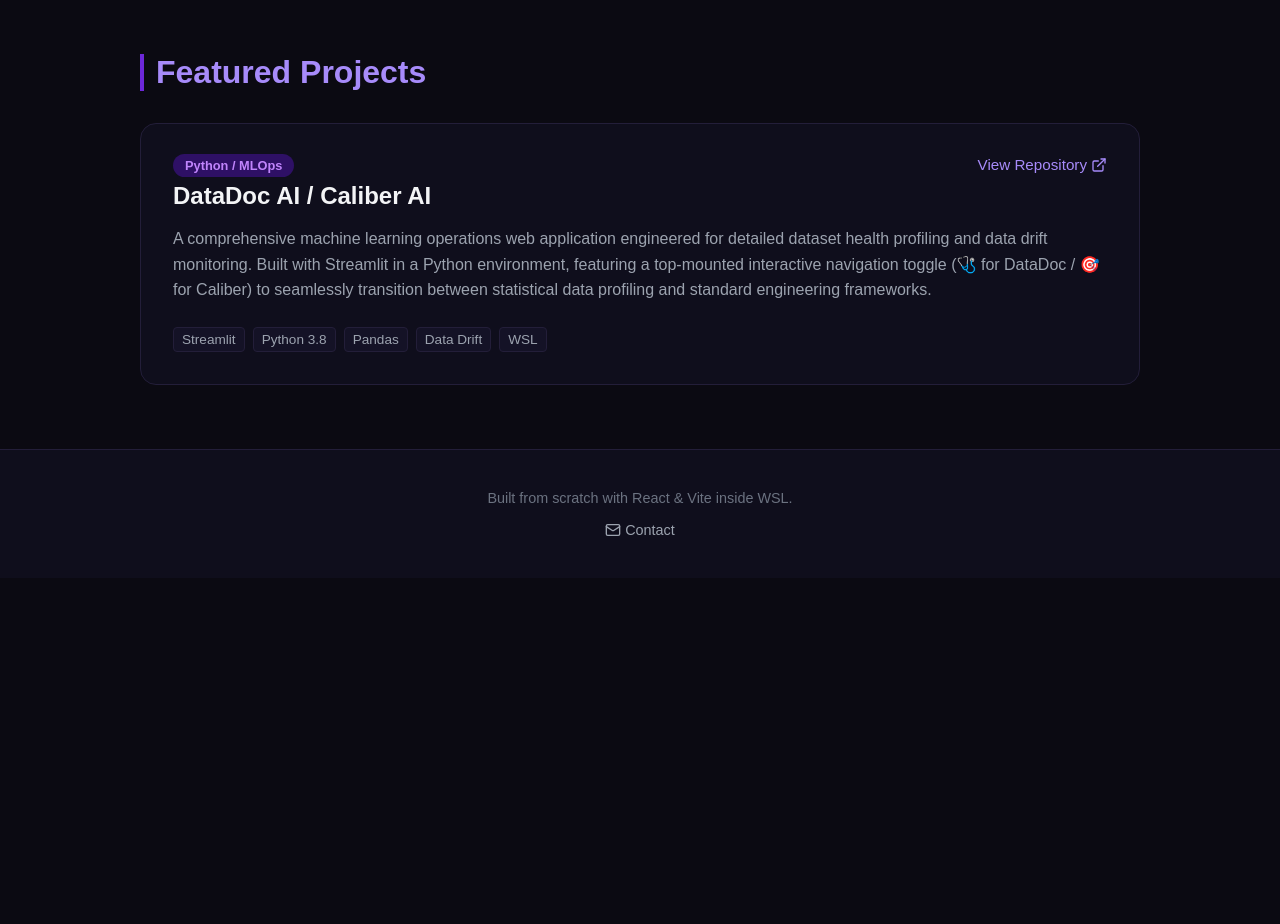
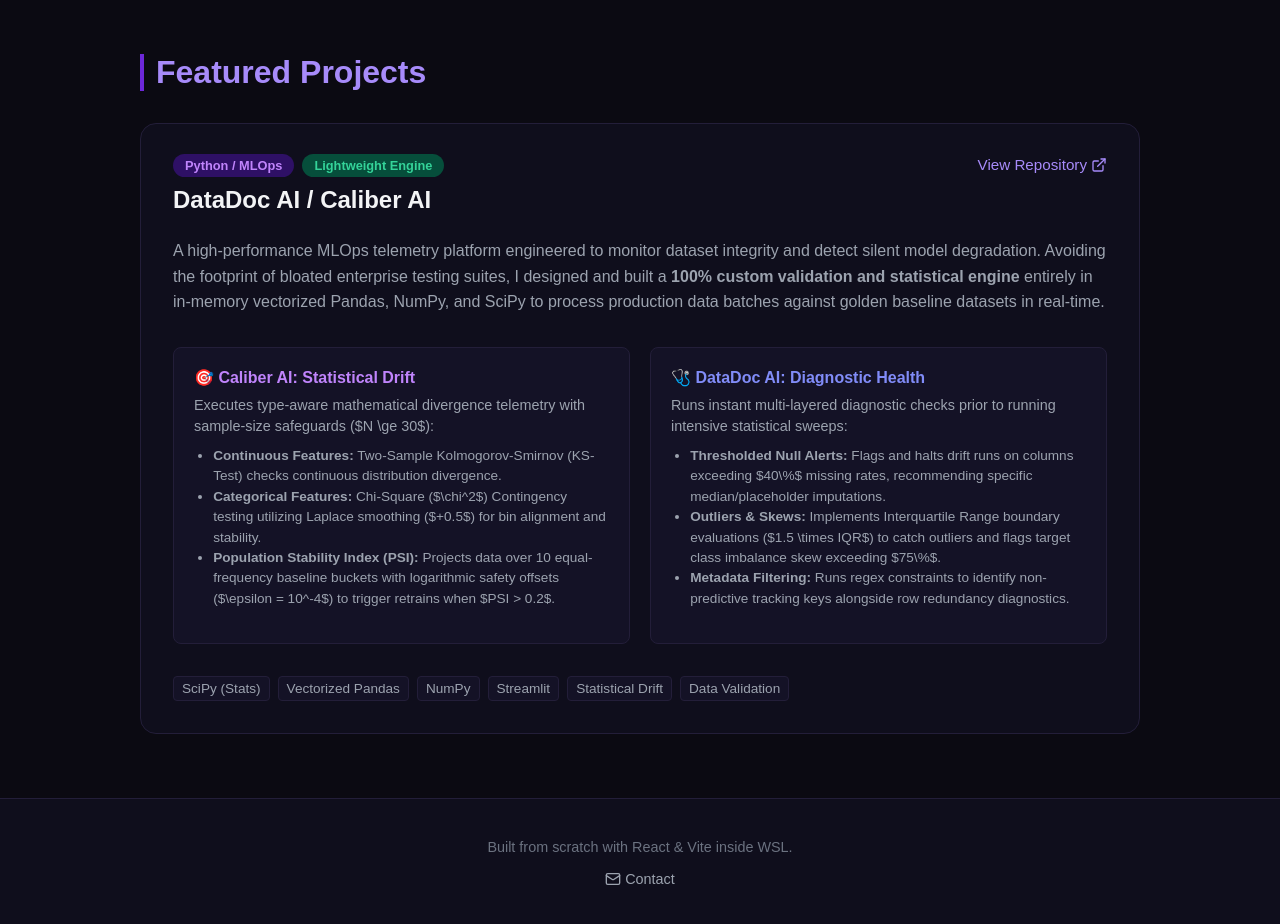
Before and after one commit to ghost-412/portfolio-website, a React (Vite) app: page / in a window 1280 px wide. Shown: the part 1040-1964 px from the top of the page. Before the commit the page ends 1618 px from the top, so only its background shows below. Built offline with nearby package versions, Linux system fonts and the light colour scheme.

Commit message:
Update: Added subheading to the project DataDoc AI heading.

```diff
--- a/src/App.jsx
+++ b/src/App.jsx
@@ -64,24 +64,61 @@
 
       <section id="projects" style={{ padding: '4rem 2rem', maxWidth: '1000px', margin: '0 auto' }}>
         <h2 style={{ fontSize: '2rem', marginBottom: '2rem', color: '#A78BFA', borderLeft: '4px solid #6D28D9', paddingLeft: '0.75rem' }}>Featured Projects</h2>
-        <div style={{ background: '#0F0E1C', border: '1px solid #231E39', borderRadius: '1rem', padding: '2rem', display: 'flex', flexDirection: 'column', gap: '1rem' }}>
+        <div style={{ background: '#0F0E1C', border: '1px solid #231E39', borderRadius: '1rem', padding: '2rem', display: 'flex', flexDirection: 'column', gap: '1.5rem' }}>
+
           <div style={{ display: 'flex', justifyContent: 'space-between', alignItems: 'flex-start', flexWrap: 'wrap', gap: '1rem' }}>
             <div>
-              <span style={{ fontSize: '0.8rem', backgroundColor: '#2E1065', color: '#C084FC', padding: '0.25rem 0.75rem', borderRadius: '9999px', fontWeight: '600' }}>Python / MLOps</span>
-              <h3 style={{ fontSize: '1.5rem', margin: '0.5rem 0 0 0' }}>DataDoc AI / Caliber AI</h3>
+              <span style={{ fontSize: '0.8rem', backgroundColor: '#2E1065', color: '#C084FC', padding: '0.25rem 0.75rem', borderRadius: '9999px', fontWeight: '600', marginRight: '0.5rem' }}>Python / MLOps</span>
+              <span style={{ fontSize: '0.8rem', backgroundColor: '#064E3B', color: '#34D399', padding: '0.25rem 0.75rem', borderRadius: '9999px', fontWeight: '600' }}>Lightweight Engine</span>
+              <h3 style={{ fontSize: '1.5rem', margin: '0.75rem 0 0 0' }}>DataDoc AI / Caliber AI</h3>
             </div>
             <a href="https://github.com/ghost-412" target="_blank" rel="noreferrer" style={{ color: '#A78BFA', textDecoration: 'none', display: 'flex', alignItems: 'center', gap: '0.25rem', fontSize: '0.95rem' }}>
               View Repository <ExternalLink size={16} />
             </a>
           </div>
+
           <p style={{ color: '#9CA3AF', margin: 0, lineHeight: '1.6' }}>
-            A comprehensive machine learning operations web application engineered for detailed dataset health profiling and data drift monitoring. Built with Streamlit in a Python environment, featuring a top-mounted interactive navigation toggle (🩺 for DataDoc / 🎯 for Caliber) to seamlessly transition between statistical data profiling and standard engineering frameworks.
+            A high-performance MLOps telemetry platform engineered to monitor dataset integrity and detect silent model degradation. Avoiding the footprint of bloated enterprise testing suites, I designed and built a <strong>100% custom validation and statistical engine</strong> entirely in in-memory vectorized Pandas, NumPy, and SciPy to process production data batches against golden baseline datasets in real-time.
           </p>
-          <div style={{ display: 'flex', gap: '0.5rem', flexWrap: 'wrap', marginTop: '0.5rem' }}>
-            {['Streamlit', 'Python 3.8', 'Pandas', 'Data Drift', 'WSL'].map((tech) => (
+
+          <div style={{ display: 'grid', gridTemplateColumns: 'repeat(auto-fit, minmax(280px, 1fr))', gap: '1.25rem', margin: '0.5rem 0' }}>
+
+            <div style={{ background: '#141226', padding: '1.25rem', borderRadius: '0.5rem', border: '1px solid #231E39' }}>
+              <h4 style={{ color: '#C084FC', margin: '0 0 0.5rem 0', display: 'flex', alignItems: 'center', gap: '0.5rem' }}>
+                🎯 Caliber AI: Statistical Drift
+              </h4>
+              <p style={{ color: '#9CA3AF', fontSize: '0.9rem', margin: 0, lineHeight: '1.5' }}>
+                Executes type-aware mathematical divergence telemetry with sample-size safeguards ($N \ge 30$):
+              </p>
+              <ul style={{ color: '#9CA3AF', fontSize: '0.85rem', paddingLeft: '1.2rem', marginTop: '0.5rem', lineHeight: '1.5' }}>
+                <li><strong>Continuous Features:</strong> Two-Sample Kolmogorov-Smirnov (KS-Test) checks continuous distribution divergence.</li>
+                <li><strong>Categorical Features:</strong> Chi-Square ($\chi^2$) Contingency testing utilizing Laplace smoothing ($+0.5$) for bin alignment and stability.</li>
+                <li><strong>Population Stability Index (PSI):</strong> Projects data over 10 equal-frequency baseline buckets with logarithmic safety offsets ($\epsilon = 10^{-4}$) to trigger retrains when $PSI > 0.2$.</li>
+              </ul>
+            </div>
+
+            <div style={{ background: '#141226', padding: '1.25rem', borderRadius: '0.5rem', border: '1px solid #231E39' }}>
+              <h4 style={{ color: '#818CF8', margin: '0 0 0.5rem 0', display: 'flex', alignItems: 'center', gap: '0.5rem' }}>
+                🩺 DataDoc AI: Diagnostic Health
+              </h4>
+              <p style={{ color: '#9CA3AF', fontSize: '0.9rem', margin: 0, lineHeight: '1.5' }}>
+                Runs instant multi-layered diagnostic checks prior to running intensive statistical sweeps:
+              </p>
+              <ul style={{ color: '#9CA3AF', fontSize: '0.85rem', paddingLeft: '1.2rem', marginTop: '0.5rem', lineHeight: '1.5' }}>
+                <li><strong>Thresholded Null Alerts:</strong> Flags and halts drift runs on columns exceeding $40\%$ missing rates, recommending specific median/placeholder imputations.</li>
+                <li><strong>Outliers & Skews:</strong> Implements Interquartile Range boundary evaluations ($1.5 \times IQR$) to catch outliers and flags target class imbalance skew exceeding $75\%$.</li>
+                <li><strong>Metadata Filtering:</strong> Runs regex constraints to identify non-predictive tracking keys alongside row redundancy diagnostics.</li>
+              </ul>
+            </div>
+
+          </div>
+
+          <div style={{ display: 'flex', gap: '0.5rem', flexWrap: 'wrap' }}>
+            {['SciPy (Stats)', 'Vectorized Pandas', 'NumPy', 'Streamlit', 'Statistical Drift', 'Data Validation'].map((tech) => (
               <span key={tech} style={{ fontSize: '0.85rem', color: '#9CA3AF', backgroundColor: '#141226', padding: '0.25rem 0.5rem', borderRadius: '0.25rem', border: '1px solid #231E39' }}>{tech}</span>
             ))}
           </div>
+
         </div>
       </section>
 
```
